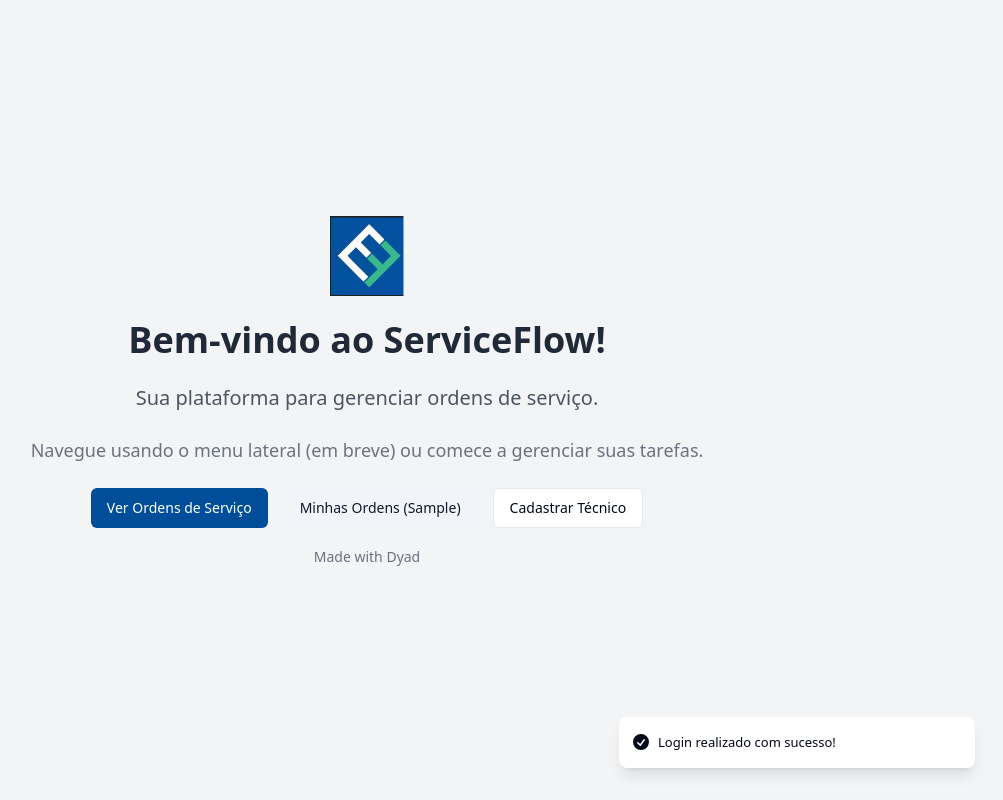
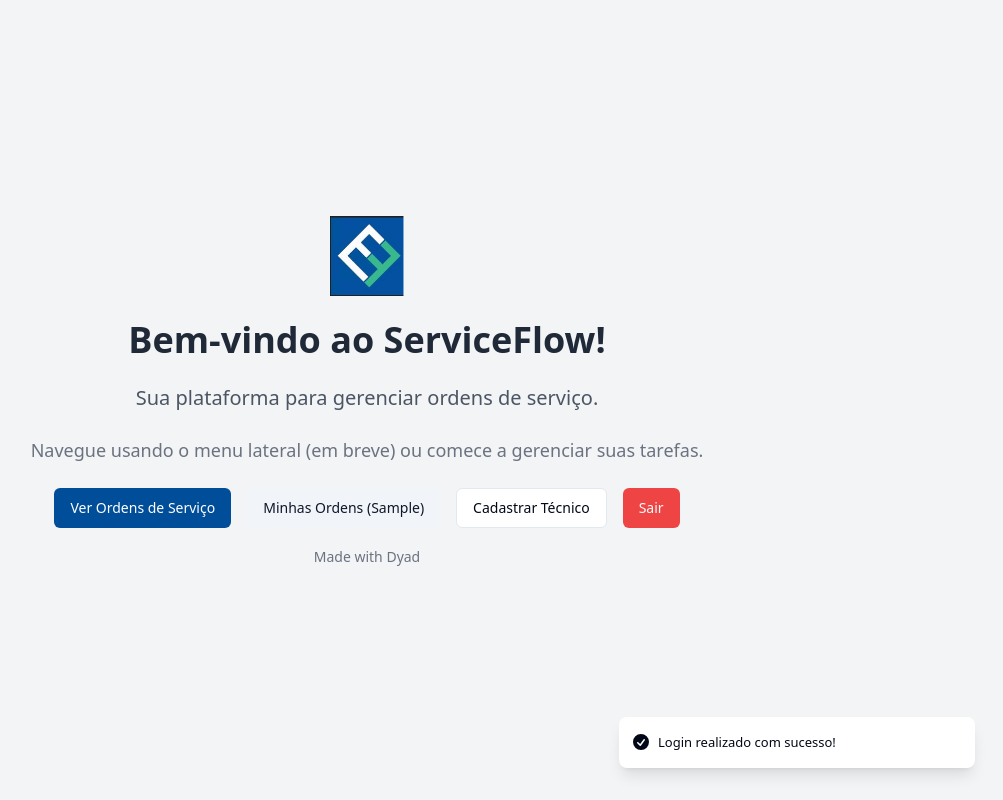
Before and after one commit to Caudior/ABERTURA-DE-OS, a React (Vite) app: page / in a window 1280 px wide. Both pictures are taken after typing "Sample", "Sample123" into the empty fields and a click on the button "Entrar". Shown: the whole page, without its empty margins (273-1276 px from the left). Built offline with nearby package versions, Linux system fonts and the light colour scheme.

Commit message:
[dyad] Adicionando um botão de logout na página inicial para permitir que os usuários encerrem suas sessões. - wrote 1 file(s)

```diff
--- a/src/pages/Index.tsx
+++ b/src/pages/Index.tsx
@@ -6,7 +6,7 @@ import { useNavigate, Link } from "react-router-dom";
 import { Button } from "@/components/ui/button";
 
 const Index = () => {
-  const { session, loading, username } = useAuth();
+  const { session, loading, username, logout } = useAuth(); // Importar a função logout
   const navigate = useNavigate();
 
   useEffect(() => {
@@ -14,6 +14,11 @@ const Index = () => {
       navigate("/login");
     }
   }, [session, loading, navigate]);
+
+  const handleLogout = async () => {
+    await logout();
+    navigate("/login");
+  };
 
   if (loading) {
     return (
@@ -53,11 +58,14 @@ const Index = () => {
               </Button>
             </Link>
           )}
-          <Link to="/register-technician"> {/* Novo botão para cadastro de técnico */}
+          <Link to="/register-technician">
             <Button variant="outline">
               Cadastrar Técnico
             </Button>
           </Link>
+          <Button variant="destructive" onClick={handleLogout}> {/* Botão de Sair */}
+            Sair
+          </Button>
         </div>
       </div>
       <MadeWithDyad />
```
